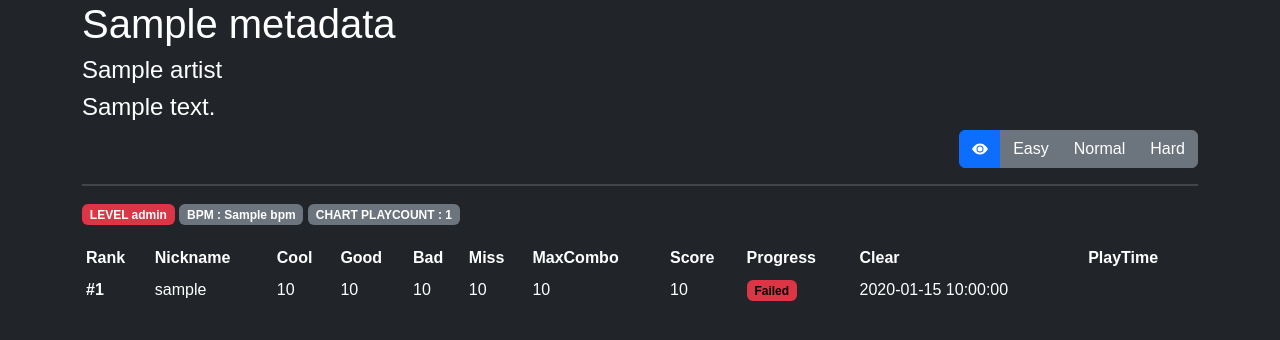
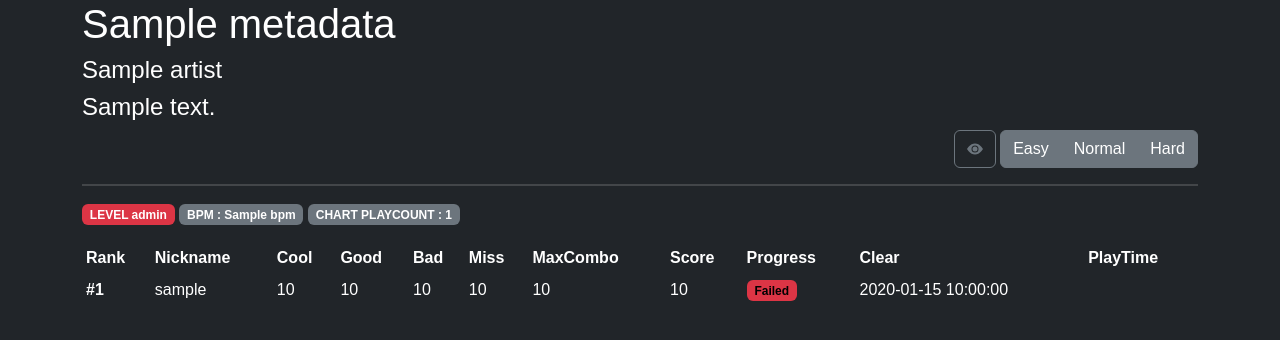
Before and after one commit to mchu7797/Oxygen, a Python web app: template templates/music.html in a window 1280 px wide. Shown: the part 56-396 px from the top of the page. Run offline with Jinja, Linux system fonts and the light colour scheme; the template is opened without the code that fills it: most values are stand-ins (such as "Sample title", 1, 10 or a date in 2020).

Commit message:
changed design

```diff
--- a/templates/music.html
+++ b/templates/music.html
@@ -7,12 +7,6 @@
     <h4>{{ metadata['note_charter'] }}</h4>
     <div class="d-flex flex-row-reverse">
         <div class="btn-group" role="group" aria-label="Guage options">
-            <a href="https://ojn.kenzync.dev/?id={{ metadata['music_code'] }}&server=dmjam" target="_blank" class="btn btn-primary">
-                <svg xmlns="http://www.w3.org/2000/svg" width="16" height="16" fill="currentColor" class="bi bi-eye-fill" viewBox="0 0 16 16">
-                    <path d="M10.5 8a2.5 2.5 0 1 1-5 0 2.5 2.5 0 0 1 5 0"/>
-                    <path d="M0 8s3-5.5 8-5.5S16 8 16 8s-3 5.5-8 5.5S0 8 0 8m8 3.5a3.5 3.5 0 1 0 0-7 3.5 3.5 0 0 0 0 7"/>
-                </svg>
-            </a>
             <a href="/music-scoreboard/{{ metadata['music_code'] }}/0"
                 class="btn {% if metadata['difficulty'] == 0 %}btn-success{% else %}btn-secondary{% endif %}">Easy</a>
             <a href="/music-scoreboard/{{ metadata['music_code'] }}/1"
@@ -20,6 +14,13 @@
             <a href="/music-scoreboard/{{ metadata['music_code'] }}/2"
                 class="btn {% if metadata['difficulty'] == 2 %}btn-danger{% else %}btn-secondary{% endif %}">Hard</a>
         </div>
+        &nbsp;
+        <a href="https://ojn.kenzync.dev/?id={{ metadata['music_code'] }}&server=dmjam" target="_blank" class="btn btn-outline-secondary">
+            <svg xmlns="http://www.w3.org/2000/svg" width="16" height="16" fill="currentColor" class="bi bi-eye-fill" viewBox="0 0 16 16">
+                <path d="M10.5 8a2.5 2.5 0 1 1-5 0 2.5 2.5 0 0 1 5 0"/>
+                <path d="M0 8s3-5.5 8-5.5S16 8 16 8s-3 5.5-8 5.5S0 8 0 8m8 3.5a3.5 3.5 0 1 0 0-7 3.5 3.5 0 0 0 0 7"/>
+            </svg>
+        </a>
     </div>
     <hr style="border: 1px solid darkgrey" class="mb-3 mt-3">
     <div class="mb-3 mt-3">
```
